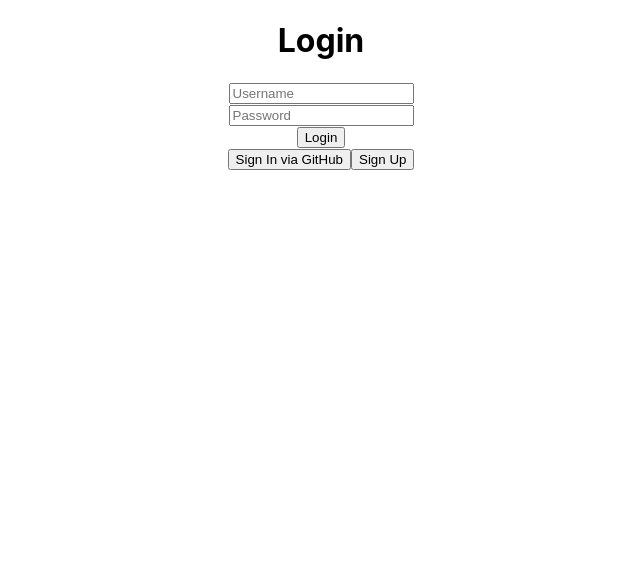
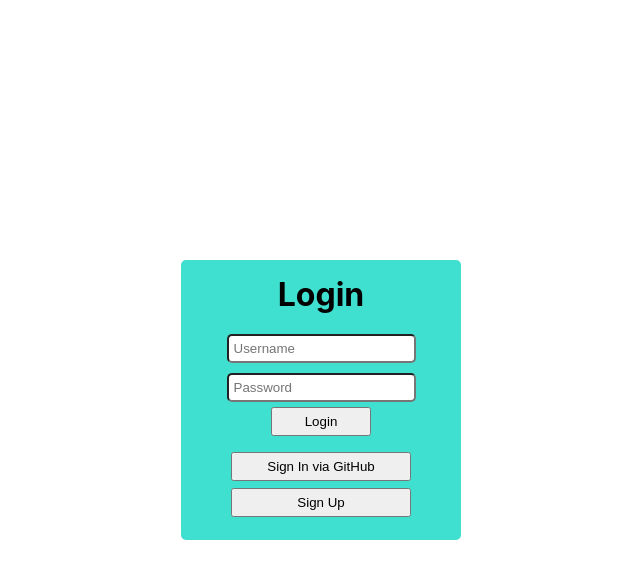
Before and after one commit to matthewlimka/ecommerce-web-app, a React (Create React App) app in the folder frontend/: page /login in a window 1280 px wide. Shown: the top 578 px of the page, without its empty margins (319-959 px from the left). Built offline with nearby package versions, Linux system fonts and the light colour scheme.

Commit message:
Renamed page div to loginPage

```diff
--- a/frontend/src/pages/LoginPage.tsx
+++ b/frontend/src/pages/LoginPage.tsx
@@ -9,7 +9,7 @@ const LoginPage: React.FC = () => {
     const userRef = useRef<HTMLInputElement>(null);
     const API = "http://localhost:9001";
     const CLIENT_ID = "ae1c35b6915ac47d44c2";
-    const GITHUB_AUTHORIZATION_URL = `https://github.com/login/oauth/authorize?client_id=${CLIENT_ID}`;
+    const GITHUB_AUTHORIZATION_URL = `https://github.com/login/oauth/authorize?client_id=${CLIENT_ID}&scope=user:email`;
     const navigate = useNavigate();
 
     const [username, setUsername] = useState<string>("");
@@ -58,7 +58,7 @@ const LoginPage: React.FC = () => {
     };
 
     return (
-        <div className="page">
+        <div className="loginPage">
             <div className="loginSection">
                 <h1>Login</h1>
                 <div className="loginForm">
```
